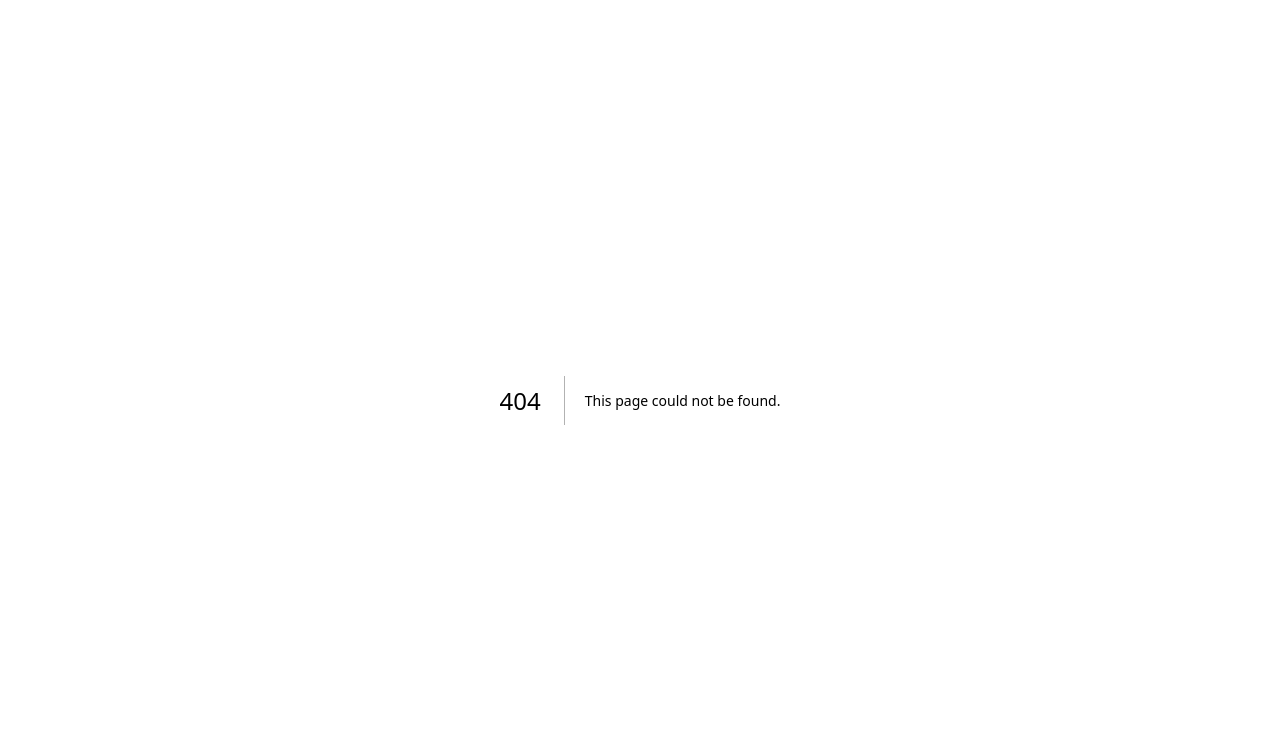
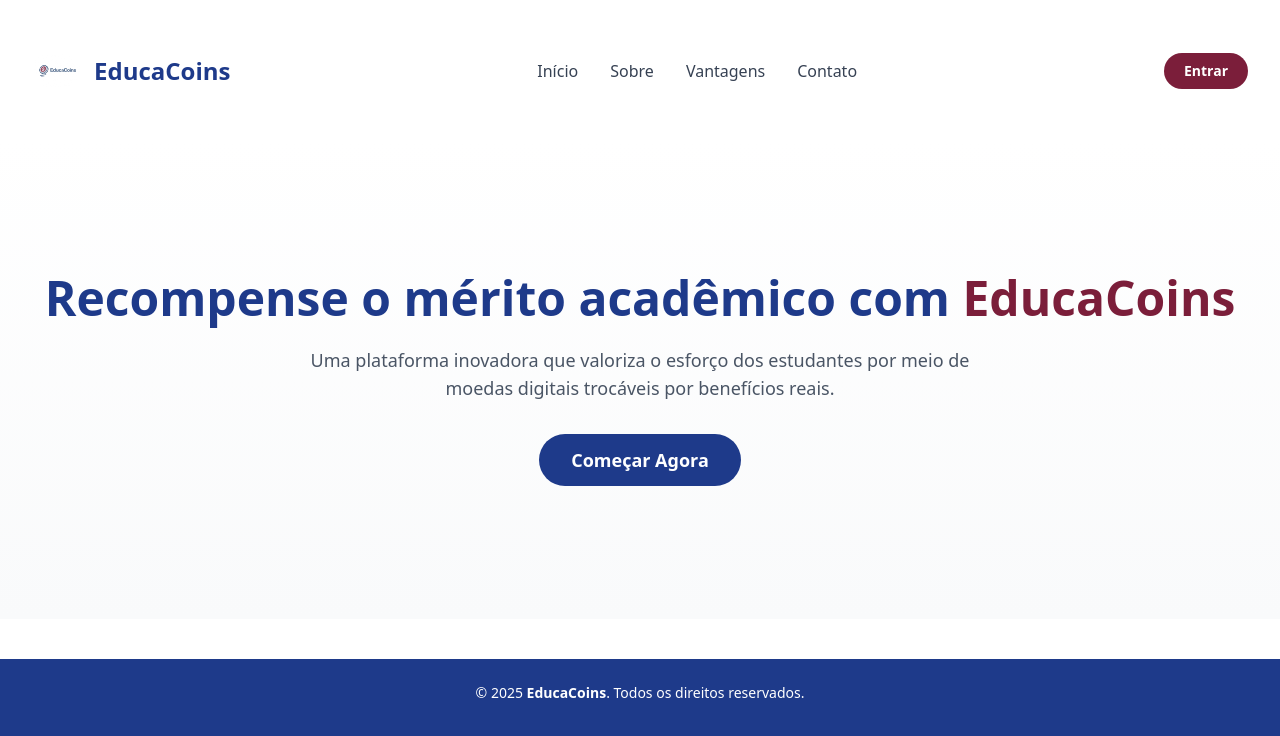
Before and after one commit to matheustitton/lds-moeda-estudantil, a Next.js app in the folder codigo/front/: page /home in a window 1280 px wide. Before the commit this address had no page. Shown: the top 736 px of the page. Built offline with nearby package versions, Linux system fonts and the light colour scheme.

Commit message:
"Home estatica"

```diff
--- /dev/null
+++ b/codigo/front/app/home/_components/Footer.tsx
@@ -0,0 +1,9 @@
+export default function Footer() {
+    return (
+        <footer className="bg-[#1E3A8A] text-white py-6 text-center mt-10">
+            <p className="text-sm">
+                © {new Date().getFullYear()} <span className="font-semibold">EducaCoins</span>. Todos os direitos reservados.
+            </p>
+        </footer>
+    );
+}
--- /dev/null
+++ b/codigo/front/app/home/_components/NavBar.tsx
@@ -0,0 +1,39 @@
+import { Button } from "@/components/ui/button";
+import Image from "next/image";
+import router from "next/router";
+
+export default function Navbar() {
+    return (
+        <nav className="w-full flex items-center justify-between px-8 py-4 bg-white shadow-md">
+            <div className="flex items-center gap-3">
+                <Image
+                    src="/logo.png"
+                    alt="EducaCoins Logo"
+                    width={50}
+                    height={50}
+                    className="rounded-full opacity-80"
+                />
+                <h1 className="text-2xl font-bold text-[#1E3A8A]">EducaCoins</h1>
+            </div>
+
+            <ul className="hidden md:flex gap-8 text-gray-700 font-medium">
+                <li className="hover:text-[#1E3A8A] cursor-pointer transition-colors">
+                    Início
+                </li>
+                <li className="hover:text-[#1E3A8A] cursor-pointer transition-colors">
+                    Sobre
+                </li>
+                <li className="hover:text-[#1E3A8A] cursor-pointer transition-colors">
+                    Vantagens
+                </li>
+                <li className="hover:text-[#1E3A8A] cursor-pointer transition-colors">
+                    Contato
+                </li>
+            </ul>
+
+            <Button className="bg-[#7B1E3A] text-white px-5 py-2 rounded-full font-semibold hover:opacity-70 transition">
+                Entrar
+            </Button>
+        </nav>
+    );
+}
--- /dev/null
+++ b/codigo/front/app/home/_components/SectionHolder.tsx
@@ -0,0 +1,18 @@
+export default function Section() {
+    return (
+        <section className="flex flex-col items-center justify-center text-center py-24 bg-gradient-to-b from-white to-[#f9fafb]">
+            <h2 className="text-4xl md:text-5xl font-extrabold text-[#1E3A8A] mb-6">
+                Recompense o mérito acadêmico com <span className="text-[#7B1E3A]">EducaCoins</span>
+            </h2>
+
+            <p className="text-lg text-gray-600 max-w-2xl mb-8">
+                Uma plataforma inovadora que valoriza o esforço dos estudantes por meio
+                de moedas digitais trocáveis por benefícios reais.
+            </p>
+
+            <button className="bg-[#1E3A8A] text-white px-8 py-3 rounded-full font-semibold text-lg hover:bg-[#7B1E3A] transition">
+                Começar Agora
+            </button>
+        </section>
+    );
+}
--- /dev/null
+++ b/codigo/front/app/home/page.tsx
@@ -0,0 +1,14 @@
+import Footer from "./_components/Footer";
+
+import Navbar from "./_components/NavBar";
+import Section from "./_components/SectionHolder";
+
+export default function Home() {
+    return (
+        <>
+            <Navbar />
+            <Section />
+            <Footer />
+        </>
+    );
+}
```
